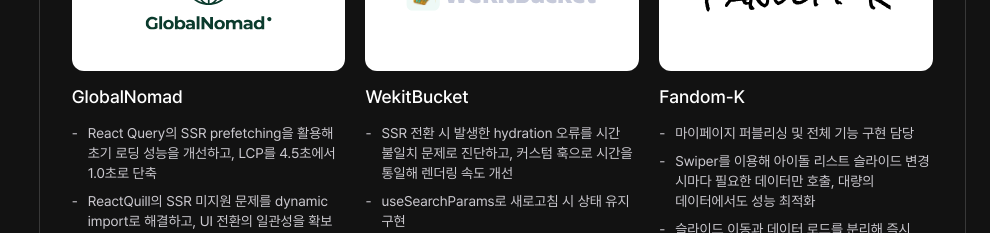
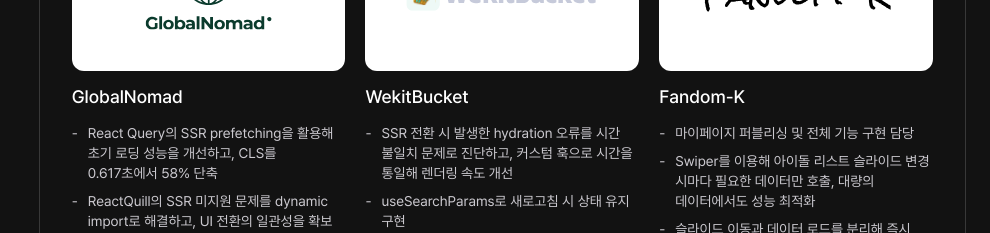
Before and after one commit to eunbinnie/fe-portfolio, a Next.js app: page / in a window 1280 px wide. Shown: the part 2580-2813 px from the top of the page, without its empty margins (290-1280 px from the left). Built offline with nearby package versions, Linux system fonts and the light colour scheme; no server answers.

Commit message:
docs: 이력서 파일 변경 및 프로젝트 경험 수정

```diff
--- a/src/constants/projects.ts
+++ b/src/constants/projects.ts
@@ -14,7 +14,7 @@
       'Tailwind CSS',
     ],
     summary: [
-      'React Query의 SSR prefetching을 활용해 초기 로딩 성능을 개선하고, LCP를 4.5초에서 1.0초로 단축',
+      'React Query의 SSR prefetching을 활용해 초기 로딩 성능을 개선하고, CLS를 0.617초에서 58% 단축',
       'ReactQuill의 SSR 미지원 문제를 dynamic import로 해결하고, UI 전환의 일관성을 확보',
       '마크다운 에디터와 이미지 DnD, 우편번호 API 연동을 통해 체험 등록/수정 페이지 구현',
       '내 정보 수정 시 데이터 유효성 검사와 쿠키 만료 처리로 보안 강화',
@@ -27,9 +27,9 @@
       {
         title: '초기 데이터 로딩 지연 이슈',
         trouble:
-          '체험 등록 및 예약 내역 페이지에서 초기 데이터 로딩이 2~3초 지연되며, LCP가 4.5초로 측정되어 사용자 경험이 저하되었습니다.',
+          '체험 등록 및 예약 내역 페이지에서 초기 데이터 로딩이 지연되며, CLS가 0.617초로 측정되어 사용자 경험이 저하되었습니다.',
         solve:
-          'React Query의 SSR prefetching을 도입해 초기 데이터를 서버에서 미리 가져오는 방식으로 로딩 시간을 단축했습니다. 이를 통해 초기 LCP를 1.0초로 줄이며 성능을 개선했습니다. 또한, 사용자의 행동에 따라 필요한 데이터를 즉시 업데이트할 수 있도록 invalidate 기능을 활용해 데이터 최신성을 유지하며 사용자 경험을 향상시켰습니다.',
+          'React Query의 SSR prefetching을 도입해 초기 데이터를 서버에서 미리 가져오는 방식으로 로딩 시간을 단축했습니다. 이를 통해 초기 CLS를 58% 단축하며 성능을 개선했습니다. 또한, 사용자의 행동에 따라 필요한 데이터를 즉시 업데이트할 수 있도록 invalidate 기능을 활용해 데이터 최신성을 유지하며 사용자 경험을 향상시켰습니다.',
       },
       {
         title: 'React-Quill SSR 미지원 이슈',
```
Also changed, not shown: 1 other file (tests, documents, lock files or other folders).
